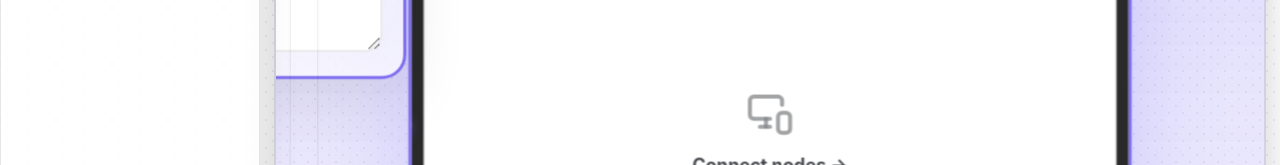
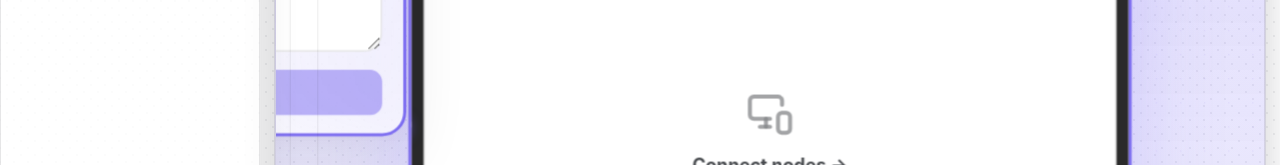
Before and after one commit to knizas/fluencai-web-builder, a Next.js app: page /canvas in a window 1280 px wide. Both pictures are taken after a click on the button "Prompt (T)". Shown: the part 314-479 px from the top of the page. Built offline with nearby package versions, Linux system fonts and the light colour scheme; no server answers.

Commit message:
Feature: Add improve prompt button to PromptNode

```diff
--- a/app/(app)/canvas/components/PromptNode.tsx
+++ b/app/(app)/canvas/components/PromptNode.tsx
@@ -1,9 +1,10 @@
-import React, { memo } from 'react'
+import React, { memo, useState } from 'react'
 import { Handle, Position, type NodeProps, useReactFlow } from '@xyflow/react'
-import { Type, Trash2 } from 'lucide-react'
+import { Type, Trash2, Sparkles } from 'lucide-react'
 
 export const PromptNode = memo(({ id, data }: NodeProps) => {
     const { setNodes } = useReactFlow()
+    const [isImproving, setIsImproving] = useState(false)
 
     const handleTextChange = (text: string) => {
         setNodes((nds) =>
@@ -15,6 +16,29 @@ export const PromptNode = memo(({ id, data }: NodeProps) => {
 
     const handleDelete = () => {
         setNodes((nds) => nds.filter((node) => node.id !== id))
+    }
+
+    const handleImprovePrompt = async () => {
+        const currentText = (data.text as string) || ''
+        if (!currentText.trim()) return
+
+        setIsImproving(true)
+        try {
+            const res = await fetch('/api/improve-prompt', {
+                method: 'POST',
+                headers: { 'Content-Type': 'application/json' },
+                body: JSON.stringify({ prompt: currentText })
+            })
+
+            if (res.ok) {
+                const { improved } = await res.json()
+                handleTextChange(improved)
+            }
+        } catch (err) {
+            console.error('Failed to improve prompt:', err)
+        } finally {
+            setIsImproving(false)
+        }
     }
 
     return (
@@ -77,6 +101,44 @@ export const PromptNode = memo(({ id, data }: NodeProps) => {
                         outline: 'none'
                     }}
                 />
+
+                {/* Improve Button */}
+                <button
+                    onClick={handleImprovePrompt}
+                    disabled={isImproving || !(data.text as string)?.trim()}
+                    className="nodrag"
+                    style={{
+                        marginTop: 8,
+                        width: '100%',
+                        display: 'flex',
+                        alignItems: 'center',
+                        justifyContent: 'center',
+                        gap: 6,
+                        padding: '8px 12px',
+                        background: isImproving ? 'rgba(124,108,240,0.1)' : 'var(--brand-accent)',
+                        color: isImproving ? 'var(--brand-accent)' : '#fff',
+                        border: 'none',
+                        borderRadius: 8,
+                        fontSize: 12,
+                        fontWeight: 800,
+                        cursor: isImproving ? 'wait' : 'pointer',
+                        opacity: isImproving || !(data.text as string)?.trim() ? 0.5 : 1,
+                        transition: 'all 0.2s ease'
+                    }}
+                    onMouseEnter={e => {
+                        if (!isImproving && (data.text as string)?.trim()) {
+                            e.currentTarget.style.transform = 'translateY(-1px)'
+                            e.currentTarget.style.boxShadow = '0 4px 12px rgba(124,108,240,0.3)'
+                        }
+                    }}
+                    onMouseLeave={e => {
+                        e.currentTarget.style.transform = 'translateY(0)'
+                        e.currentTarget.style.boxShadow = 'none'
+                    }}
+                >
+                    <Sparkles size={14} className={isImproving ? 'spin' : ''} />
+                    {isImproving ? 'Improving...' : 'Improve Prompt'}
+                </button>
             </div>
 
             {/* Output Handle */}
```
